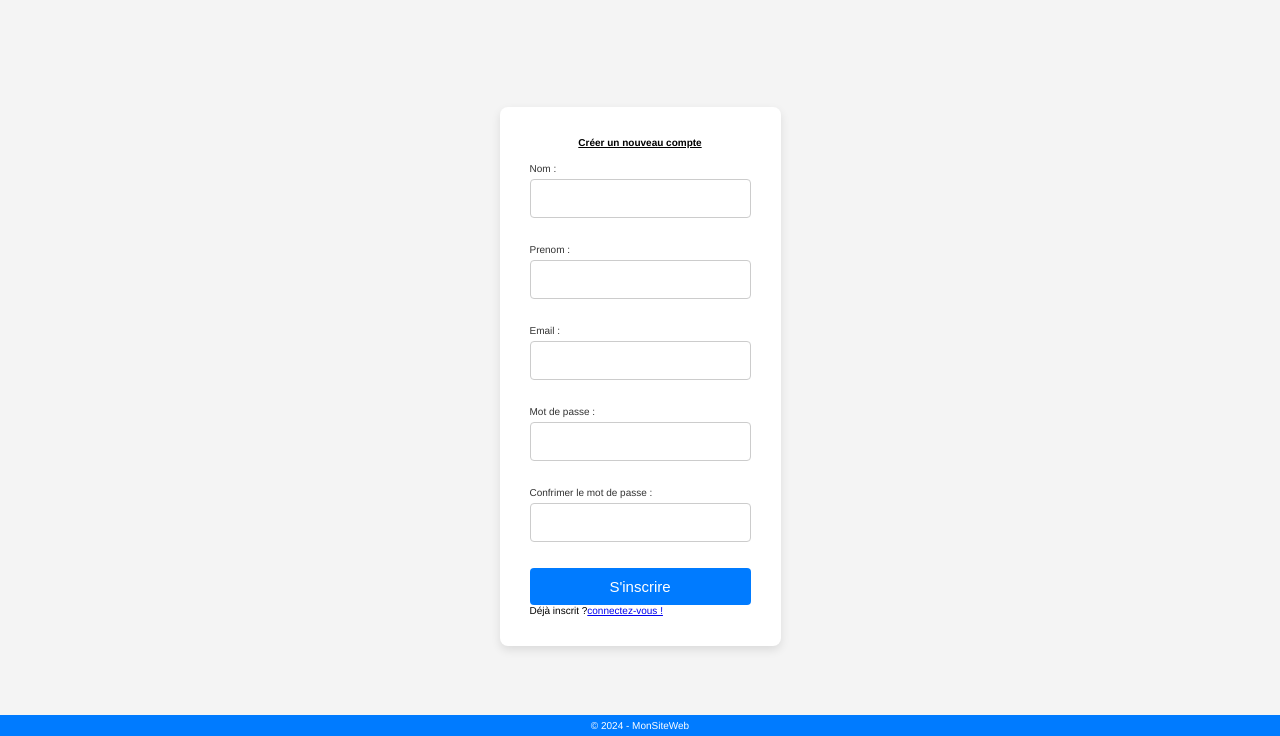
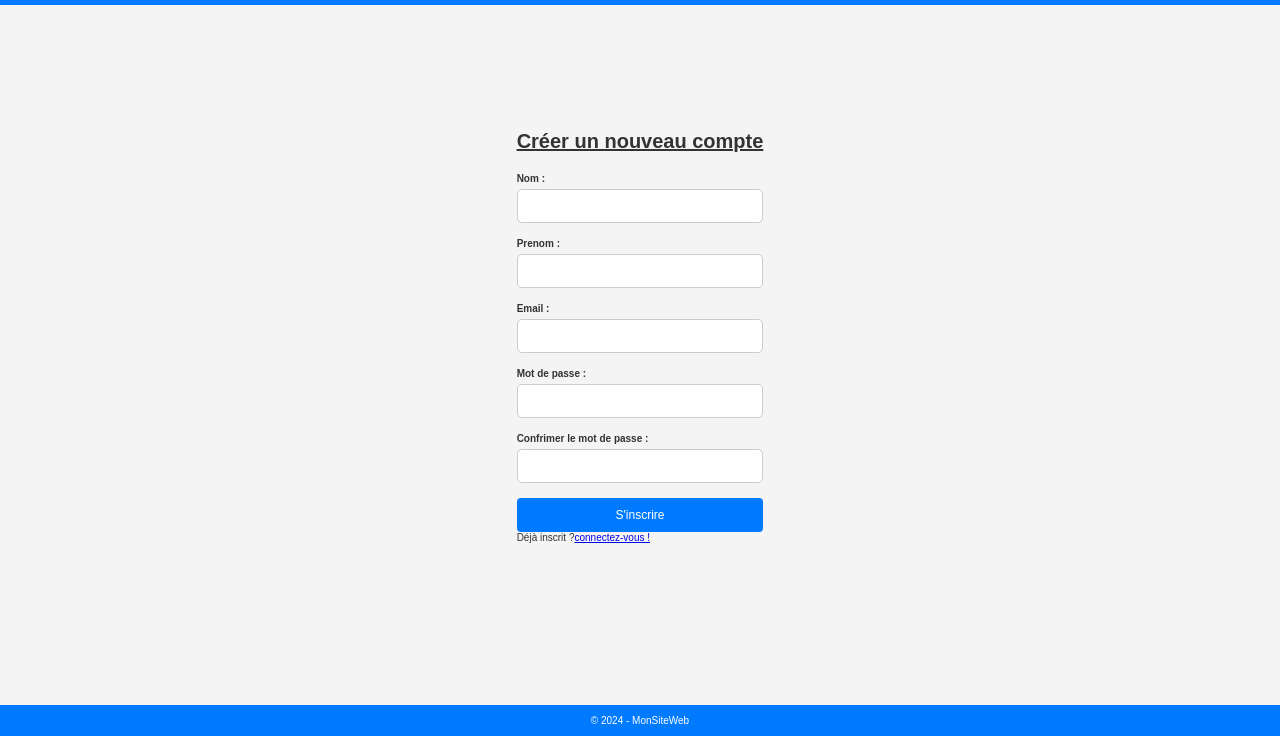
Before and after one commit to Roxane33/profil-Personnel, a plain HTML site: page view/register.html in a window 1280 px wide. Shown: the part 64-800 px from the top of the page. Drawn offline with Linux system fonts and the light colour scheme.

Commit message:
finalisation de la page d'inscription

```diff
--- a/view/register.css
+++ b/view/register.css
@@ -7,20 +7,21 @@ html{
   font-size: 62.5%;
 }
 h1{
-  font-size: larger;
+  font-size: 2.5rem;
 }
 
 h2{
-  font-size: 1rem;
-  margin-bottom: 1.5rem;
+  font-size: 2rem;
+  margin-bottom: 2rem;
   text-align: center;
   text-decoration: underline;
 }
 
 body{
-  font-family: 'Franklin Gothic Medium', 'Arial Narrow', Arial, sans-serif;
+  font-family:  'Arial', sans-serif;
   background-color: #f4f4f4;
   display: flex;
+  color: #333;
   justify-content: center;
   align-items: center;
   height: 100vh;
@@ -38,39 +39,30 @@ header{
 }
 
 /* Conteneur principal*/
-main {
-  margin-top: 8rem;
-  display: flex;
-  justify-content: center;
-  align-items: center;
-  min-height: calc(100vh - 8rem);
 
+.register-container{
+  background-color: #fff;
+  padding: 2rem;
+  border-radius: 10px;
+  box-shadow: 0px 4px 8px rgba(0,0, 0, 0.1) ;
+  max-width: 100%;
+  text-align: center;
 }
 
-section {
-  background-color: #fff;
-  padding: 3rem;
-  box-shadow: 0 4px 10px rgba(0,0, 0, 0.1);
-  border-radius: 8px;
-  max-width: 400px;
-  width: 100%;
+form label{
+  display: block;
+  flex-direction: column;
+  margin-bottom: 0.5rem;
+  font-weight: bold;
+  text-align: left;
 }
 
-form{
-  display: flex;
-  flex-direction: column;
-}
-
-label{
-  margin-bottom: 0.5rem;
-  color: #333;
-}
-
-input{
-  padding: 1rem;
+form input{
+  width: 100%;
+  padding: 0.75rem;
   margin-bottom: 1.5rem;
   border: 1px solid #ccc;
-  border-radius: 4px;
+  border-radius: 5px;
   font-size: 1.5rem;
   outline: none;
   transition: border 0.3s ease;
@@ -81,11 +73,13 @@ input:focus{
 }
 
 button{
+  width: 100%;
+  padding: 100%;
   background-color: #007bff;
   color: #fff;
   border: none;
   padding: 1rem;
-  font-size: 1.5rem;
+  font-size: 1.2rem;
   cursor: pointer;
   border-radius: 4px;
   transition: background-color 0.3s ;
@@ -98,7 +92,7 @@ button:hover{
 
 footer{
   text-align: center;
-  padding: 0.5rem;
+  padding: 1rem;
   background-color: #007bff;
   color: #fff;
   position: fixed;
--- a/view/styles.css
+++ b/view/styles.css
@@ -40,7 +40,6 @@ nav {
   width: 90%;
   margin: auto;
   padding: 1.5rem;
-  border-radius: 4px black;
 
 }
 
```
Also changed, not shown: read.html (added, +16 -0 lines), read.js (added, +8 -0 lines), test.json (added, +8 -0 lines), view/login.html (+4 -0 lines), view/login.js (added, +11 -0 lines).
